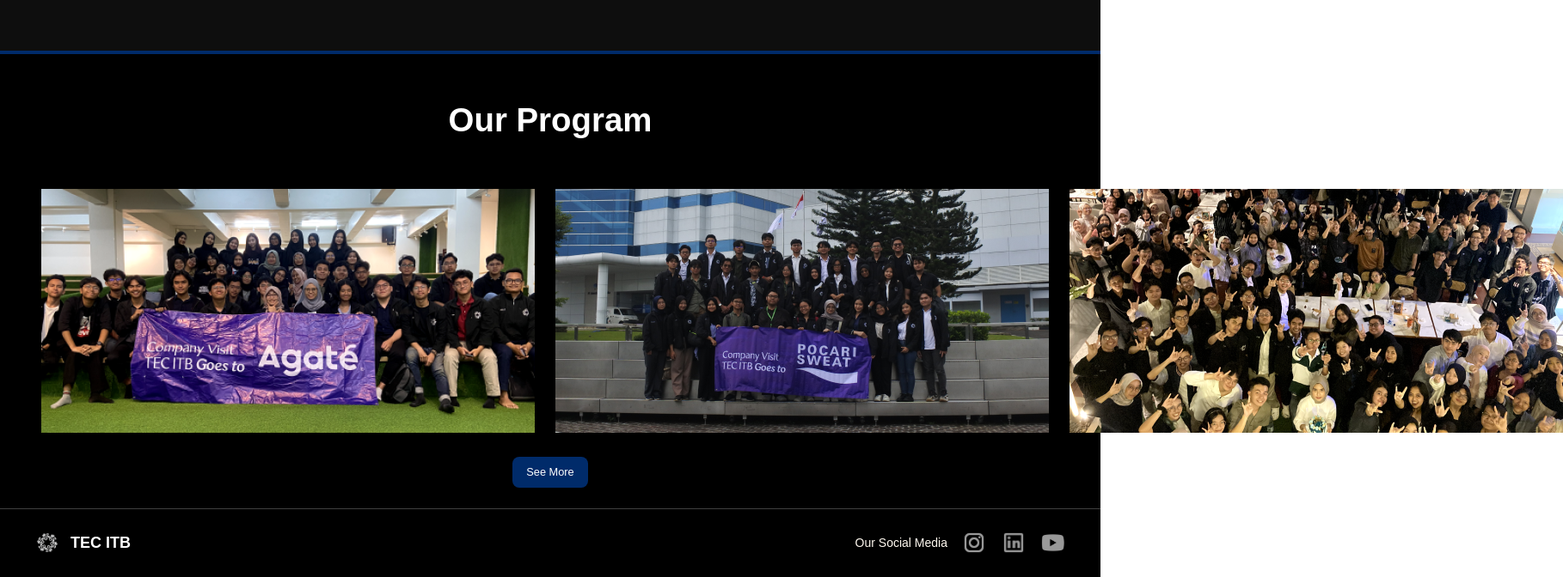
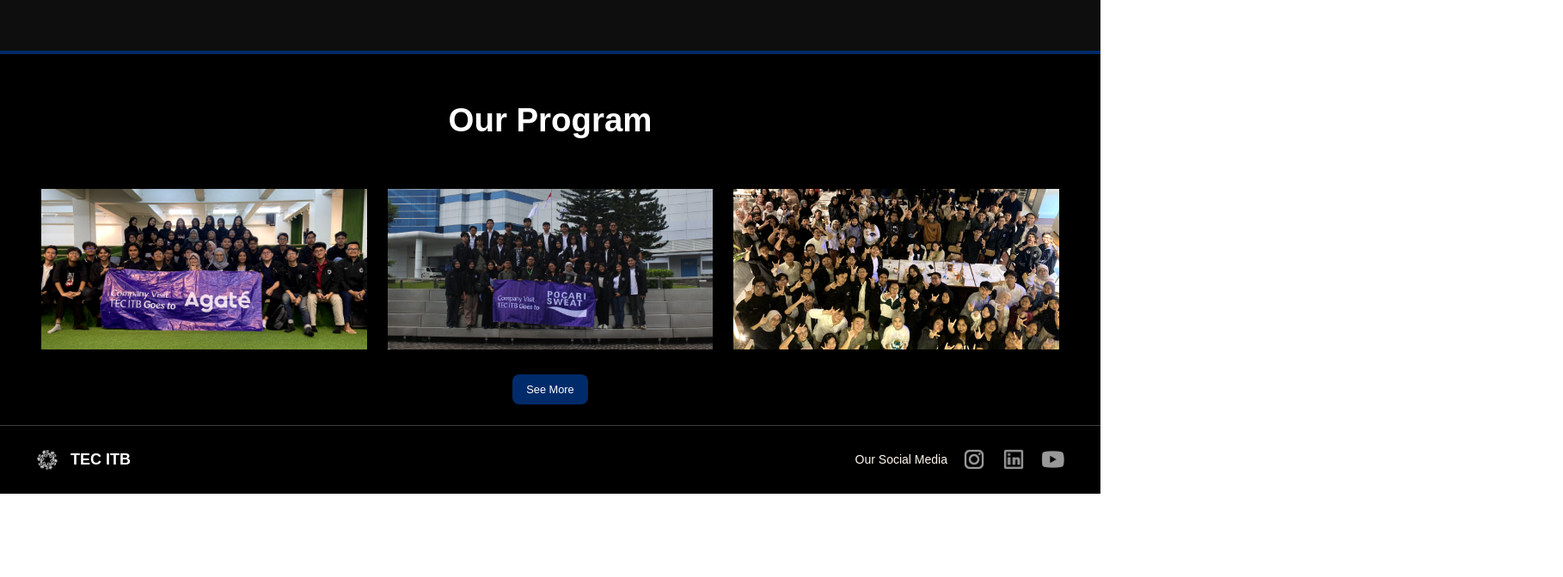
Before and after one commit to TEC-ITB/tecweb2024, a Next.js app: page / in a window 1280 px wide. Shown: the part 2002-2674 px from the top of the page at 86% size, 1818 px wide, since content can reach past the window. After the commit the page ends 2577 px from the top, so only its background shows below. Built offline with nearby package versions, Linux system fonts and the light colour scheme.

Commit message:
image adjusment

```diff
--- a/src/app/page.tsx
+++ b/src/app/page.tsx
@@ -68,9 +68,15 @@
                 Our Program
               </h1>
               <div className="px-12 w-full flex flex-col md:flex-row justify-between items-center gap-8 md:gap-6 md:mx-16 pt-[4vw] pb-[1vw]">
-                <Image src="/program1.png" className="w-full h-auto" alt="our-program-1" width={2200} height={2200} />
-                <Image src="/program2.png" className="w-full h-auto" alt="our-program-2" width={2200} height={2200} />
-                <Image src="/program3.png" className="w-full h-auto" alt="our-program-3" width={2200} height={2200} />
+                <div className="flex w-full">
+                  <Image src="/program1.png" className="w-full h-auto" alt="our-program-1" width={2200} height={2200} />
+                </div>
+                <div className="flex w-full">
+                  <Image src="/program2.png" className="w-full h-auto" alt="our-program-2" width={2200} height={2200} />
+                </div>
+                <div className="flex w-full">
+                  <Image src="/program3.png" className="w-full h-auto" alt="our-program-3" width={2200} height={2200} />
+                </div>
               </div>
               <Link href="/our-program">
                 <button className="bg-[#002B6A] text-white text-[3vw] md:text-[1vw] py-2 px-4 rounded-lg mt-4 mb-6 hover:bg-[#002a6a9f] transition-colors hover:scale-[1.05]">See More</button>
```
